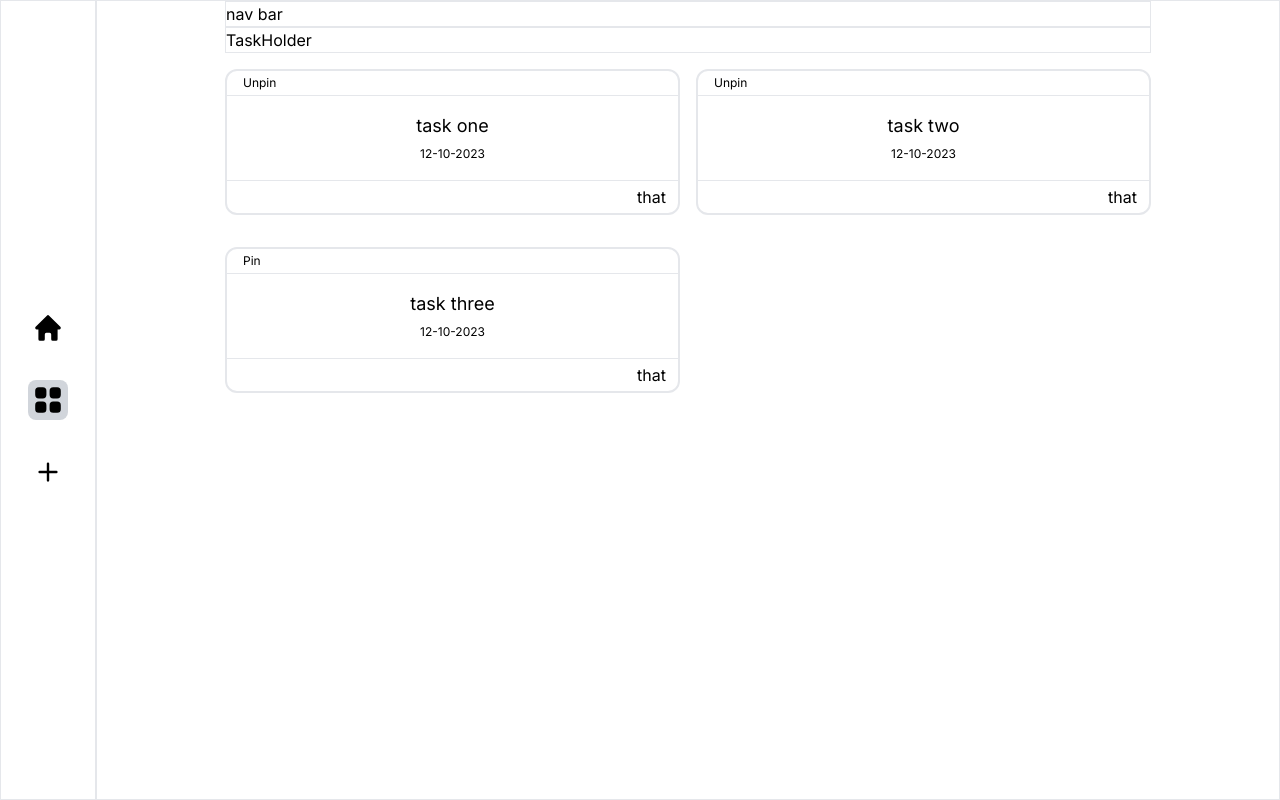
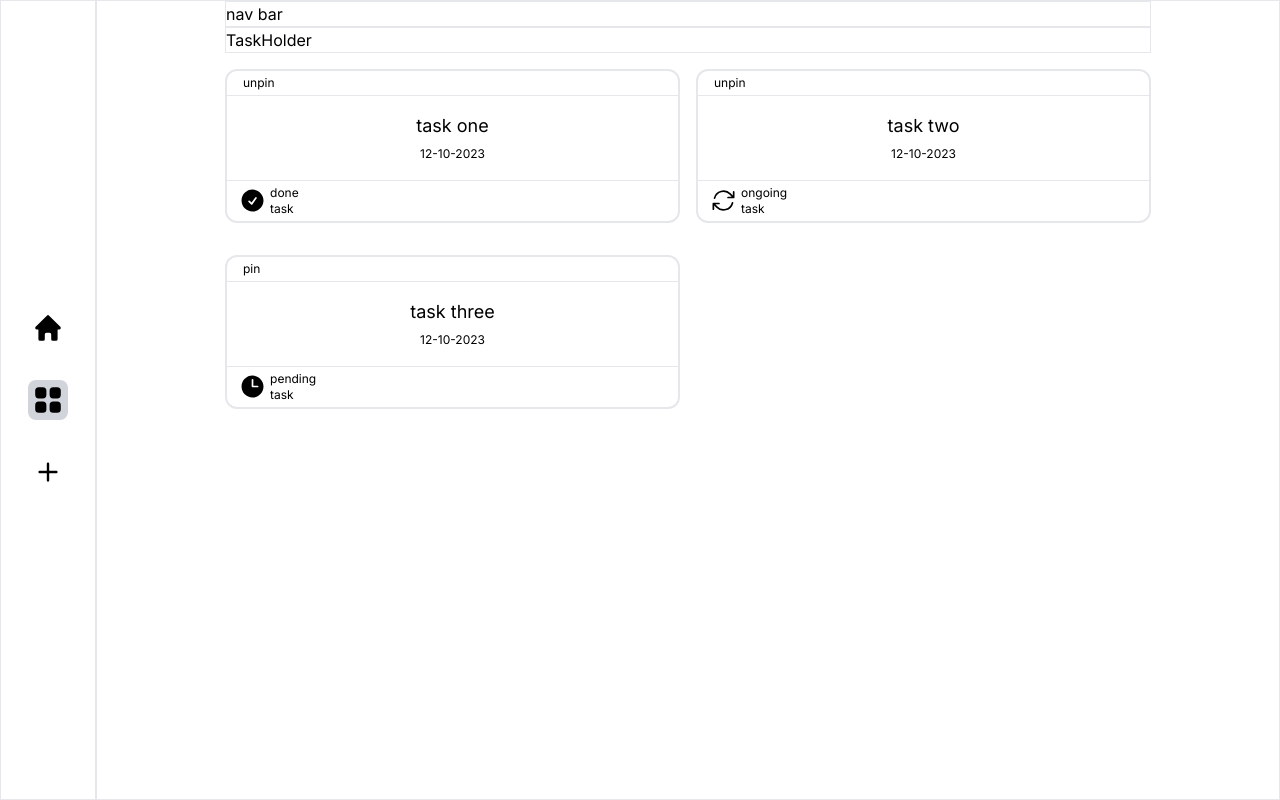
Before and after one commit to prime-infinity/OlympusTasks, a Next.js app: page /home/tasks in a window 1280 px wide. Built offline with nearby package versions, Linux system fonts and the light colour scheme.

Commit message:
added task status text and options icon, problem, images dissappearing

```diff
--- /dev/null
+++ b/app/components/UI/icons/OptionsIcon.tsx
@@ -0,0 +1,19 @@
+import { Icons } from "@/app/interfaces/IIcons";
+
+const OptionIcon: React.FC<Icons> = ({ width }) => {
+  return (
+    <svg
+      xmlns="http://www.w3.org/2000/svg"
+      viewBox="0 0 24 24"
+      fill="currentColor"
+      className={`w-${width} h-${width} cursor-pointer`}
+    >
+      <path
+        fillRule="evenodd"
+        d="M4.5 12a1.5 1.5 0 113 0 1.5 1.5 0 01-3 0zm6 0a1.5 1.5 0 113 0 1.5 1.5 0 01-3 0zm6 0a1.5 1.5 0 113 0 1.5 1.5 0 01-3 0z"
+        clipRule="evenodd"
+      />
+    </svg>
+  );
+};
+export default OptionIcon;
--- a/app/home/tasks/Tasks.tsx
+++ b/app/home/tasks/Tasks.tsx
@@ -1,6 +1,7 @@
 import CautionIcon from "@/app/components/UI/icons/CautionIcon";
 import DoneIcon from "@/app/components/UI/icons/DoneIcon";
 import OngoingIcon from "@/app/components/UI/icons/OngoingIcon";
+import OptionIcon from "@/app/components/UI/icons/OptionsIcon";
 import PendingIcon from "@/app/components/UI/icons/PendingIcon";
 import PinIcon from "@/app/components/UI/icons/PinIcon";
 import UnpinIcon from "@/app/components/UI/icons/UnpinIcon";
@@ -16,9 +17,9 @@ const Tasks: React.FC<IProp> = ({ data }) => {
         <span className="pl-3 flex items-center">
           {data.pinned ? <UnpinIcon width={6} /> : <PinIcon width={6} />}
           {data.pinned ? (
-            <span className="text-xs pl-1">Unpin</span>
+            <span className="text-xs pl-1">unpin</span>
           ) : (
-            <span className="text-xs pl-1">Pin</span>
+            <span className="text-xs pl-1">pin</span>
           )}
         </span>
         <span className="pr-3 hidden"></span>
@@ -29,7 +30,7 @@ const Tasks: React.FC<IProp> = ({ data }) => {
         <span className="text-xs">{data.date}</span>
       </div>
       <div className="flex justify-between border-t py-1">
-        <span className="pl-3">
+        <span className="pl-3 flex items-center">
           {data.category === 3 ? (
             <DoneIcon width={6} />
           ) : data.category === 0 ? (
@@ -39,8 +40,23 @@ const Tasks: React.FC<IProp> = ({ data }) => {
           ) : data.category === 2 ? (
             <CautionIcon width={6} />
           ) : null}
+          <span className="text-xs pl-1">
+            {data.category === 3
+              ? "done "
+              : data.category === 0
+              ? "pending "
+              : data.category === 1
+              ? "ongoing "
+              : data.category === 2
+              ? "in review "
+              : null}
+            task
+          </span>
         </span>
-        <span className="pr-3">that</span>
+
+        <span className="pr-3">
+          <OptionIcon width={6} />
+        </span>
       </div>
     </div>
   );
--- a/app/home/tasks/page.tsx
+++ b/app/home/tasks/page.tsx
@@ -1,6 +1,6 @@
 import { Suspense } from "react";
+import TaskHolder from "./TaskHolder";
 import Loading from "./loading";
-import TaskHolder from "./TaskHolder";
 
 export default function Tasks() {
   return (
```
